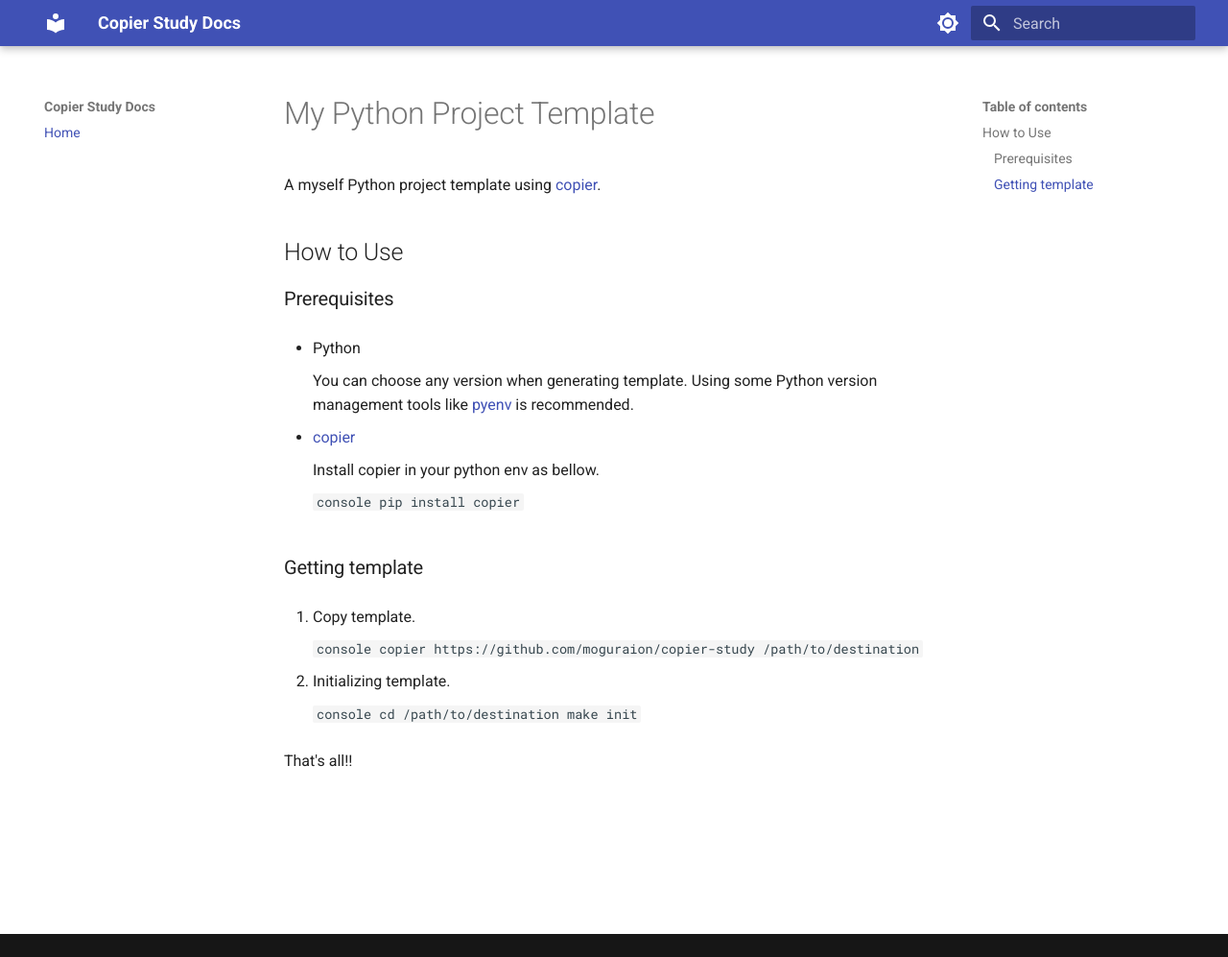
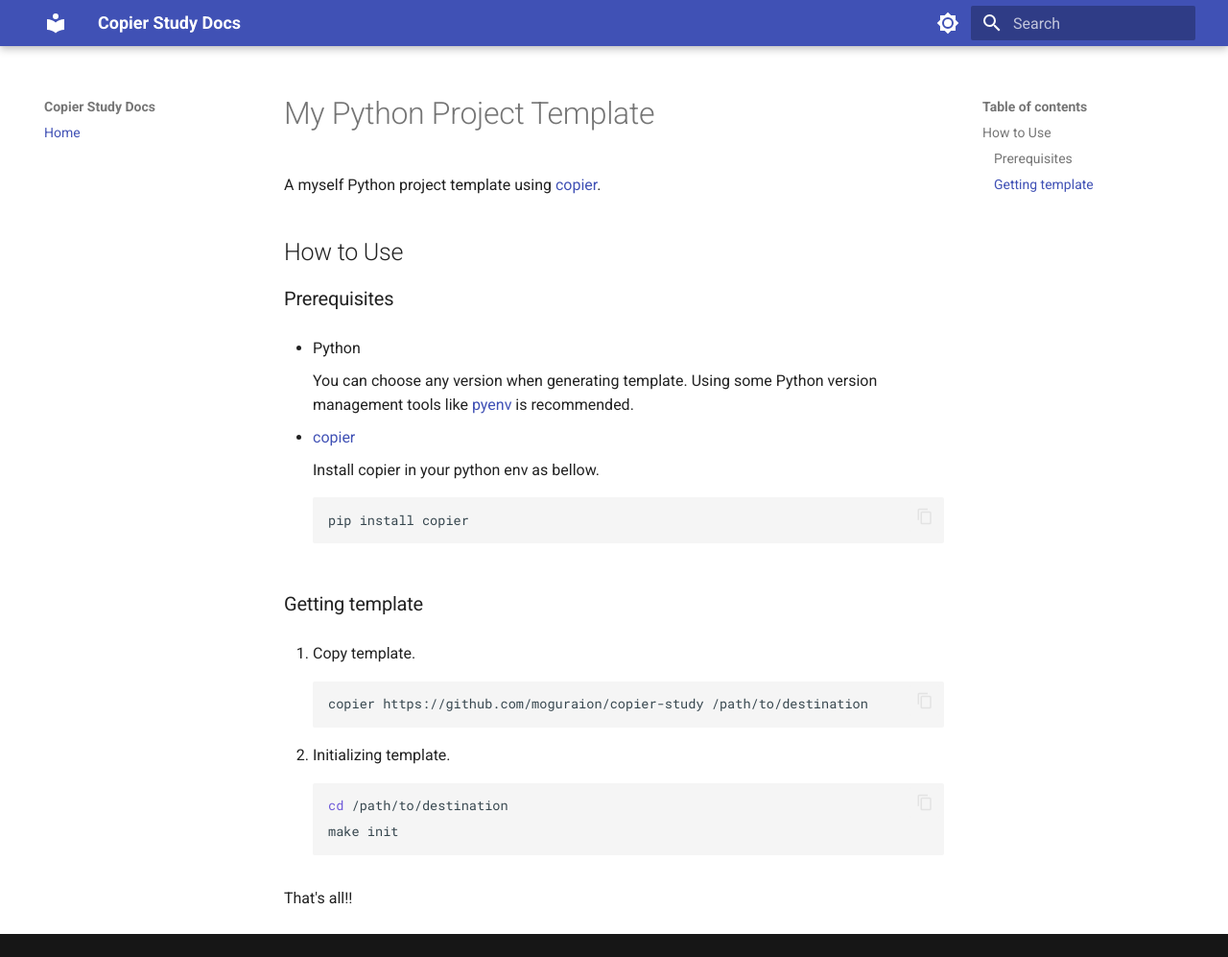
Before and after one commit to moguraion/copier-study, an MkDocs documentation site: the page built from docs/index.md, in a window 1280 px wide and 997 px high. Shown: the whole window at 96% size. Built offline with MkDocs 1.6.1 and Material for MkDocs 9.7.7, drawn with Linux system fonts in a browser that asks for light colours.

Commit message:
add code block conf

````diff
--- /dev/null
+++ b/docs/extra.css
@@ -0,0 +1,9 @@
+code {
+  line-height: 2;
+}
+
+blockquote {
+  border-left: 4px solid gray;
+  font-style: italic;
+  padding-left: 1em;
+}
--- a/docs/index.md
+++ b/docs/index.md
@@ -14,7 +14,7 @@ A myself Python project template using [copier](https://github.com/copier-org/co
 
     Install copier in your python env as bellow.
 
-    ```console
+    ```sh
     pip install copier
     ```
 
@@ -22,13 +22,13 @@ A myself Python project template using [copier](https://github.com/copier-org/co
 
 1. Copy template.
 
-    ```console
+    ```sh
     copier https://github.com/moguraion/copier-study /path/to/destination
     ```
 
 2. Initializing template.
 
-    ```console
+    ```sh
     cd /path/to/destination
     make init
     ```
--- a/mkdocs.yml
+++ b/mkdocs.yml
@@ -17,11 +17,26 @@ theme:
         icon: material/brightness-4
         name: Switch to system preference
 
+  features:
+    - content.code.copy
+
 plugins:
   - search
 
 nav:
   - Home: index.md
 
+markdown_extensions:
+  - pymdownx.highlight:
+      anchor_linenums: true
+      line_spans: __span
+      pygments_lang_class: true
+  - pymdownx.inlinehilite
+  - pymdownx.snippets
+  - pymdownx.superfences
+
+extra_css:
+  - extra.css
+
 extra:
   generator: false
````
